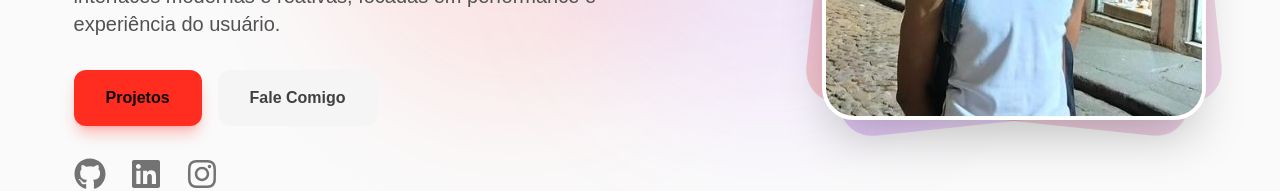
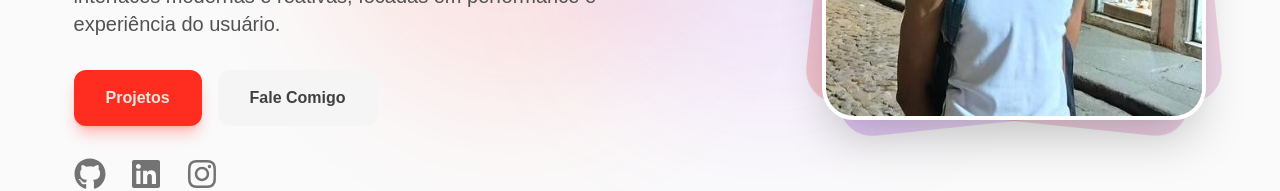
Before and after one commit to DouradoCtrl/portifolio, a Next.js app: page / in a window 1280 px wide. Shown: the part 480-671 px from the top of the page. Built offline with nearby package versions, Linux system fonts and the light colour scheme.

Commit message:
add: ajustado a cor do botão de projetos

```diff
--- a/components/Hero.tsx
+++ b/components/Hero.tsx
@@ -53,7 +53,7 @@ export default function Hero({ data }: { data: any }) {
           <motion.div variants={itemVariants} className="flex flex-col sm:flex-row items-center justify-center lg:justify-start gap-4 mb-8">
             <a
               href="#projetos"
-              className="px-8 py-4 rounded-xl font-bold text-neutral-950 bg-amber-500 hover:bg-amber-700 dark:bg-amber-500 dark:hover:bg-amber-600 transition-colors shadow-lg shadow-amber-500/30 w-full sm:w-auto text-center"
+              className="px-8 py-4 rounded-xl font-bold text-neutral-200 bg-amber-500 hover:bg-amber-700 dark:bg-amber-500 dark:hover:bg-amber-600 transition-colors shadow-lg shadow-amber-500/30 w-full sm:w-auto text-center"
             >
               {data.hero.cta}
             </a>
```
